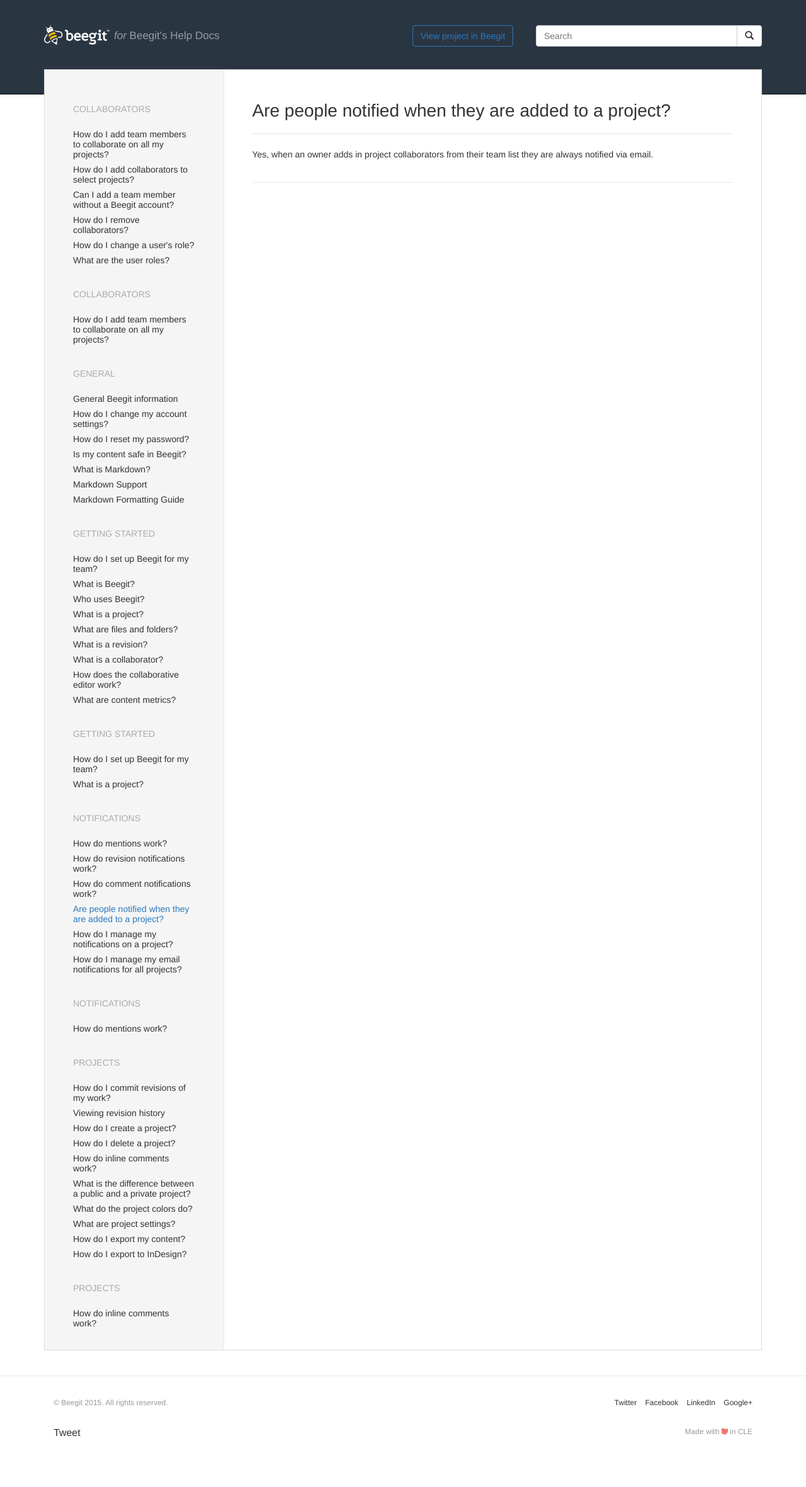
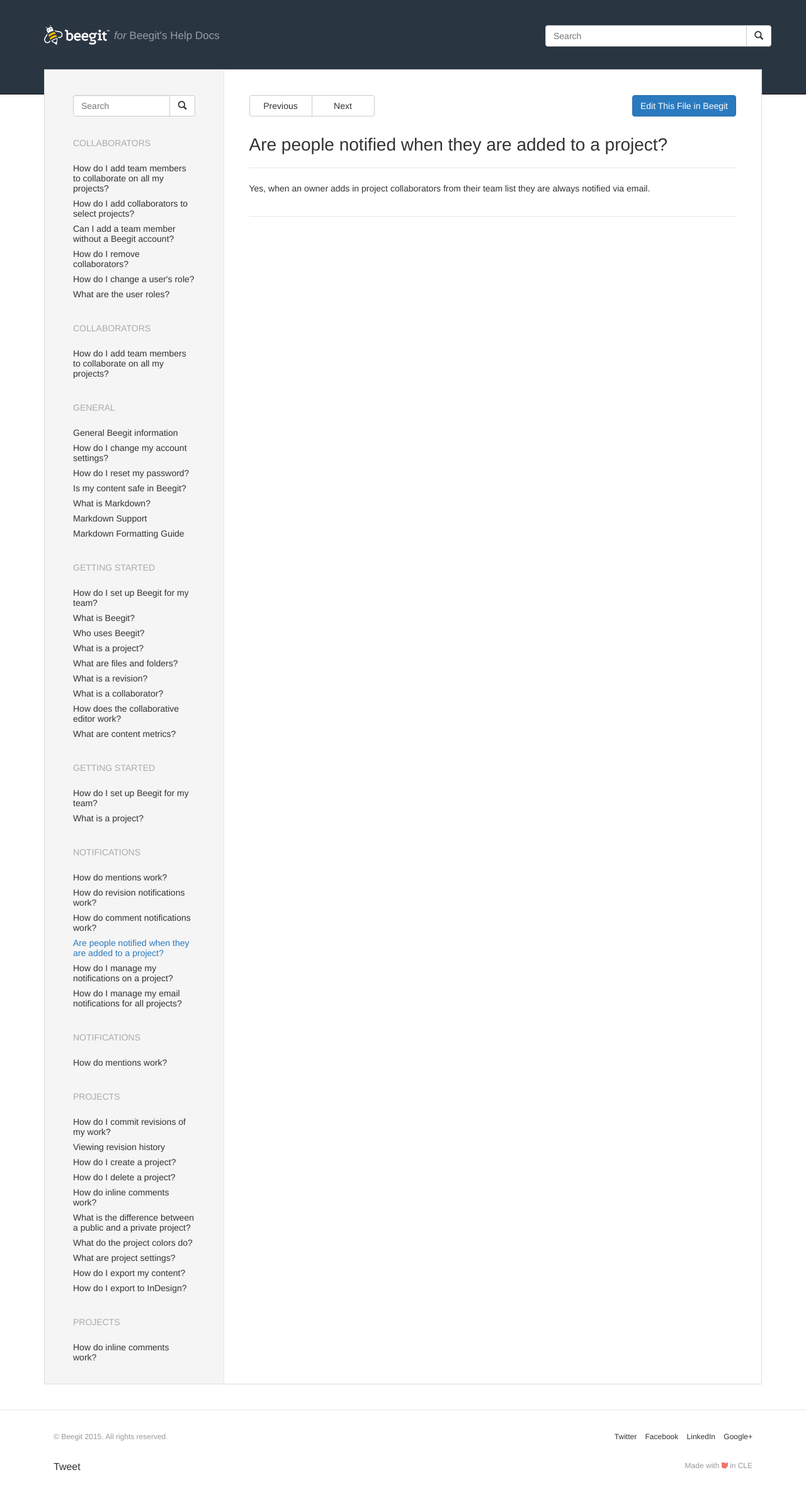
Before and after one commit to sancsoft/help.beegit.com, a Jekyll site: the page built from notifications/_posts/2014-11-01-are-people-notified-when-they-are-added-to-a-project.md, in a window 1280 px wide. Shown: the whole page at 63% size. Built offline with Jekyll 4.4.1, drawn with Linux system fonts in a browser that asks for light colours; nearby versions of some CDN libraries; comment, search, counter and statistics services are not loaded; before the commit the page ends 2307 px from its top, so only the background shows below that.

Commit message:
Added previous/next - moved search

```diff
--- a/_includes/header.html
+++ b/_includes/header.html
@@ -14,7 +14,6 @@
           </a>
         </div>
         <div class="col-md-2" style="margin-top: 40px; padding-right: 0;">
-          <a href="#" class="btn btn-warning" style="background-color: #2a3542; border: 1px solid #2a7abf; color: #2a7abf;">View project in Beegit</a>
         </div>
         <div class="col-md-4" style="margin-top: 40px; padding-right: 0;">
           <form class="navbar-form" role="search">
--- a/_includes/sidebar.html
+++ b/_includes/sidebar.html
@@ -1,4 +1,12 @@
-<ul class="sidebar">
+    <form class="navbar-form" role="search">
+        <div class="input-group" style="margin-top: 20px;">
+          <input type="text" class="form-control" placeholder="Search" name="q">
+          <div class="input-group-btn">
+              <button class="btn btn-default" type="submit"><i class="glyphicon glyphicon-search"></i></button>
+          </div>
+        </div>
+    </form>
+    <ul class="sidebar">
 	{% for category in site.categories %}
     {% assign cat_name = (category | first) %}
   	<li class="category">{{ cat_name | capitalize }}</li>
--- a/_layouts/post.html
+++ b/_layouts/post.html
@@ -5,7 +5,16 @@ layout: default
 <div class="col-sm-3" style="padding: 20px 45px; border-right: 1px solid #e8e8e8; background-color: #f5f5f5;">
   {% include sidebar.html %}
 </div>
-<div class="col-sm-9 post-content" style="padding: 20px 45px;">
-	{{ content }}
+<div class="col-sm-9 post-content" style="padding: 20px 40px;">
+	<div class="pull-right">
+		<button type="button" class="btn btn-primary" style="min-width: 100px; margin-top: 10px;">Edit This File in Beegit</button>
+	</div>
+	<div class="btn-group" role="group" aria-label="..." style="margin-top: 10px;">
+	  <button type="button" class="btn btn-default" style="min-width: 100px;">Previous</button>
+	  <button type="button" class="btn btn-default" style="min-width: 100px;">Next</button>
+	</div>
+	<div style="margin-top: 30px;">
+		{{ content }}
+	</div>
 	<hr>
 </div>
--- a/css/main.css
+++ b/css/main.css
@@ -228,6 +228,15 @@ ul.sidebar {
   font-weight: 400;
 }
 
+.btn-primary {
+  background-color: #2a7abf;
+  border-color: #256daa;
+}
+
+.navbar-form {
+  padding: 0 !important;
+}
+
 ul.sidebar > .category {
   font-weight: 400;
   font-size: 14px;
```
